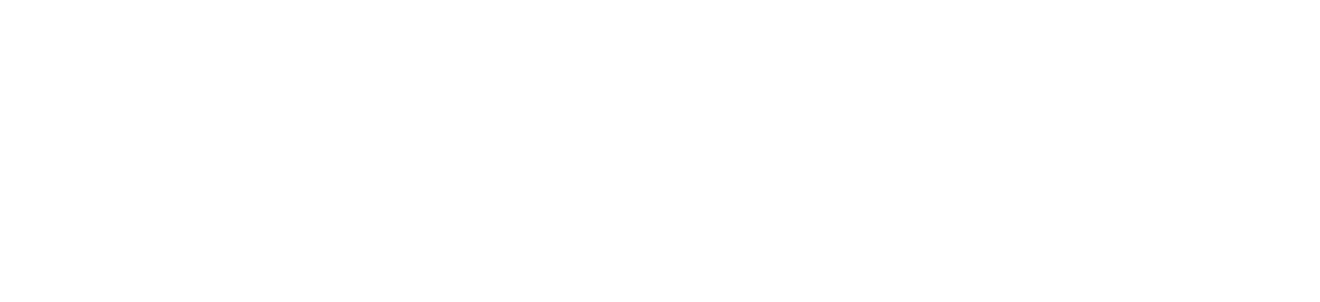
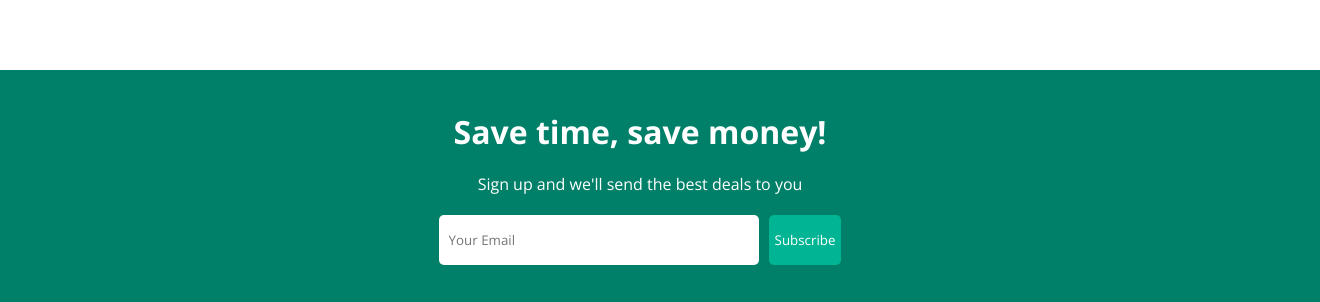
Before and after one commit to LulaZeta/reservation_app, a React (Create React App) app: page / in a window 1280 px wide. Shown: the part 1369-1671 px from the top of the page, 1320 px wide, since content can reach past the window. Before the commit the page ends 1359 px from the top, so only its background shows below. Built offline with nearby package versions, Linux system fonts and the light colour scheme.

Commit message:
MailList

```diff
--- /dev/null
+++ b/src/components/mailList/MailList.jsx
@@ -0,0 +1,18 @@
+import './mailList.css';
+
+const MailList = () => {
+  return (
+    <div className="mail">
+      <h1 className="mailTitle">Save time, save money!</h1>
+      <span className="mailDesc">
+        Sign up and we'll send the best deals to you
+      </span>
+      <div className="mailInputContainer">
+        <input type="text" placeholder="Your Email" />
+        <button>Subscribe</button>
+      </div>
+    </div>
+  );
+};
+
+export default MailList;
--- /dev/null
+++ b/src/components/mailList/mailList.css
@@ -0,0 +1,29 @@
+.mail {
+  width: 100%;
+  margin-top: 50px;
+  background-color: #008069;
+  color: #fff;
+  display: flex;
+  flex-direction: column;
+  align-items: center;
+  gap: 20px;
+  padding: 40px;
+}
+
+.mailInputContainer > input {
+  width: 300px;
+  height: 30px;
+  padding: 10px;
+  border: none;
+  margin-right: 10px;
+  border-radius: 5px;
+}
+
+.mailInputContainer > button {
+  height: 50px;
+  background-color: #01b594;
+  color: #fff;
+  font-size: 500;
+  border: none;
+  border-radius: 5px;
+}
--- a/src/pages/home/Home.jsx
+++ b/src/pages/home/Home.jsx
@@ -1,6 +1,7 @@
 import Featured from '../../components/featured/Featured';
 import FeaturedProperties from '../../components/featuredProperties/FeaturedProperties';
 import Header from '../../components/header/Header';
+import MailList from '../../components/mailList/MailList';
 import Navbar from '../../components/navbar/Navbar';
 import PropertyList from '../../components/propertyList/PropertyList';
 import './home.css';
@@ -16,6 +17,7 @@
         <PropertyList />
         <h1 className="homeTitle">Homes guests love</h1>
         <FeaturedProperties />
+        <MailList />
       </div>
     </div>
   );
```
